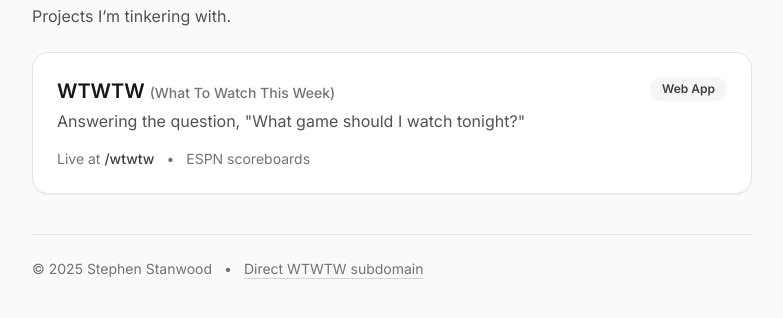
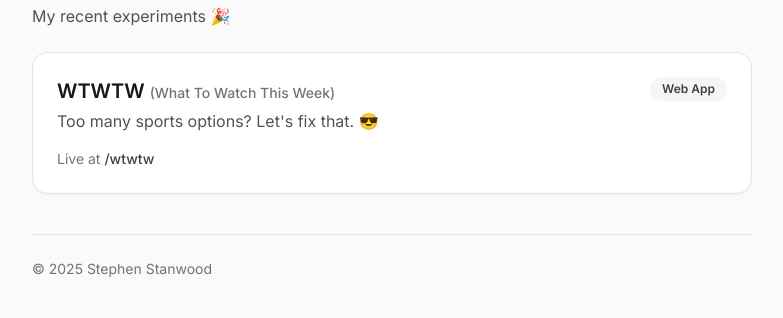
Before and after one commit to stephenstanwood/portfolio, a plain HTML site: page index.html in a window 1280 px wide. Shown: the part 92-410 px from the top of the page, without its empty margins (248-1031 px from the left). Drawn offline with nearby package versions, Linux system fonts and the light colour scheme.

Commit message:
Homepage edits

```diff
--- a/index.html
+++ b/index.html
@@ -26,7 +26,7 @@
   <body class="bg-neutral-50 text-neutral-900 antialiased">
     <header class="max-w-3xl mx-auto px-6 pt-12 pb-6">
       <h1 class="text-3xl sm:text-4xl font-extrabold tracking-tight">Stephen Stanwood</h1>
-      <p class="mt-2 text-neutral-600">Projects I’m tinkering with.</p>
+      <p class="mt-2 text-neutral-600">My recent experiments 🎉</p>
     </header>
 
     <main class="max-w-3xl mx-auto px-6 pb-20">
@@ -37,15 +37,14 @@
             <div>
               <h2 class="text-lg sm:text-xl font-semibold">WTWTW <span class="text-sm font-medium text-neutral-500">(What To Watch This Week)</span></h2>
               <p class="mt-1 text-neutral-600">
-                Answering the question, "What game should I watch tonight?"
+                Too many sports options? Let's fix that. 😎
               </p>
             </div>
             <div class="shrink-0 rounded-full px-3 py-1 text-xs font-semibold bg-neutral-100 text-neutral-700">Web App</div>
           </div>
           <div class="mt-4 flex items-center gap-3 text-sm text-neutral-500">
             <span>Live at <span class="font-medium text-neutral-700">/wtwtw</span></span>
-            <span aria-hidden="true">•</span>
-            <span>ESPN scoreboards</span>
+
           </div>
         </a>
 
@@ -56,8 +55,6 @@
       <footer class="mt-10 border-t border-neutral-200 pt-6 text-sm text-neutral-500">
         <div class="flex flex-wrap items-center gap-x-3 gap-y-2">
           <span>© <span id="y"></span> Stephen Stanwood</span>
-          <span aria-hidden="true">•</span>
-          <a class="hover:text-neutral-700 underline decoration-neutral-300 underline-offset-4" href="https://wtwtw.stanwood.dev" target="_blank" rel="noopener">Direct WTWTW subdomain</a>
         </div>
       </footer>
     </main>
```
